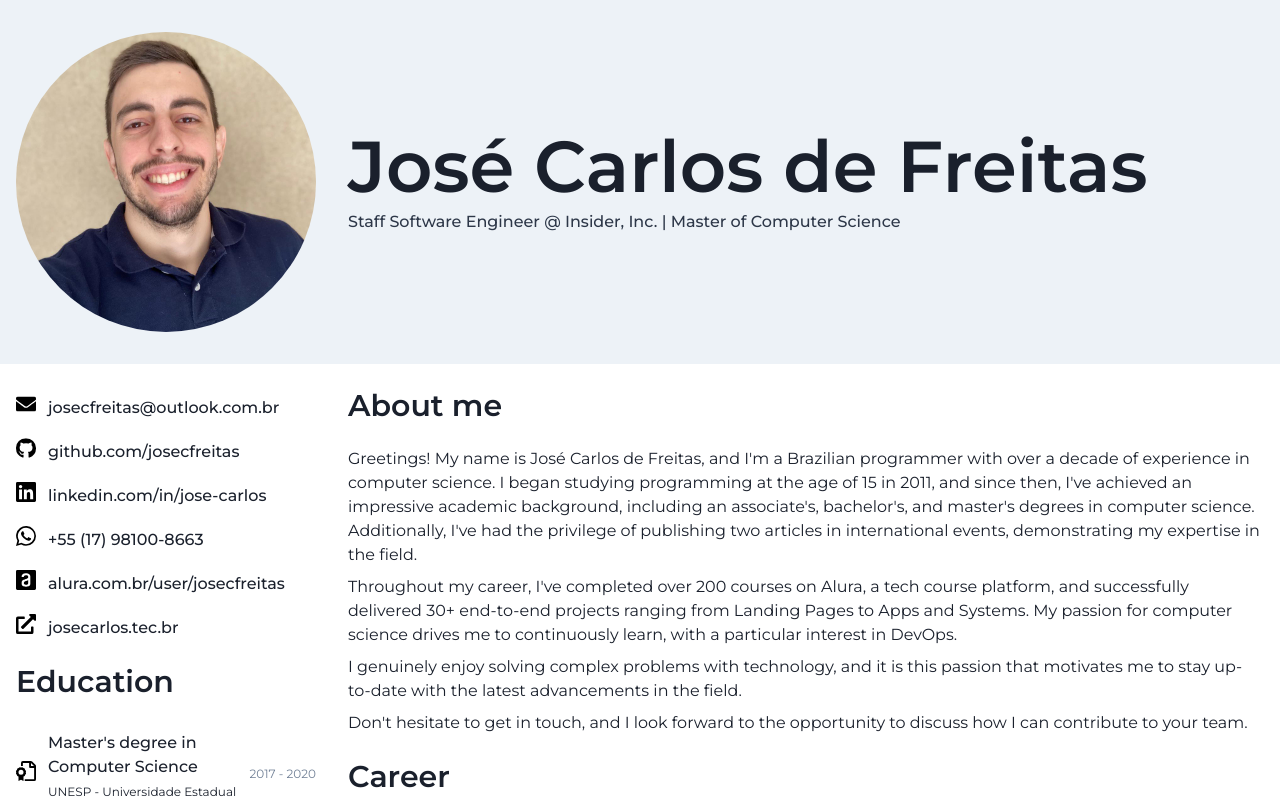
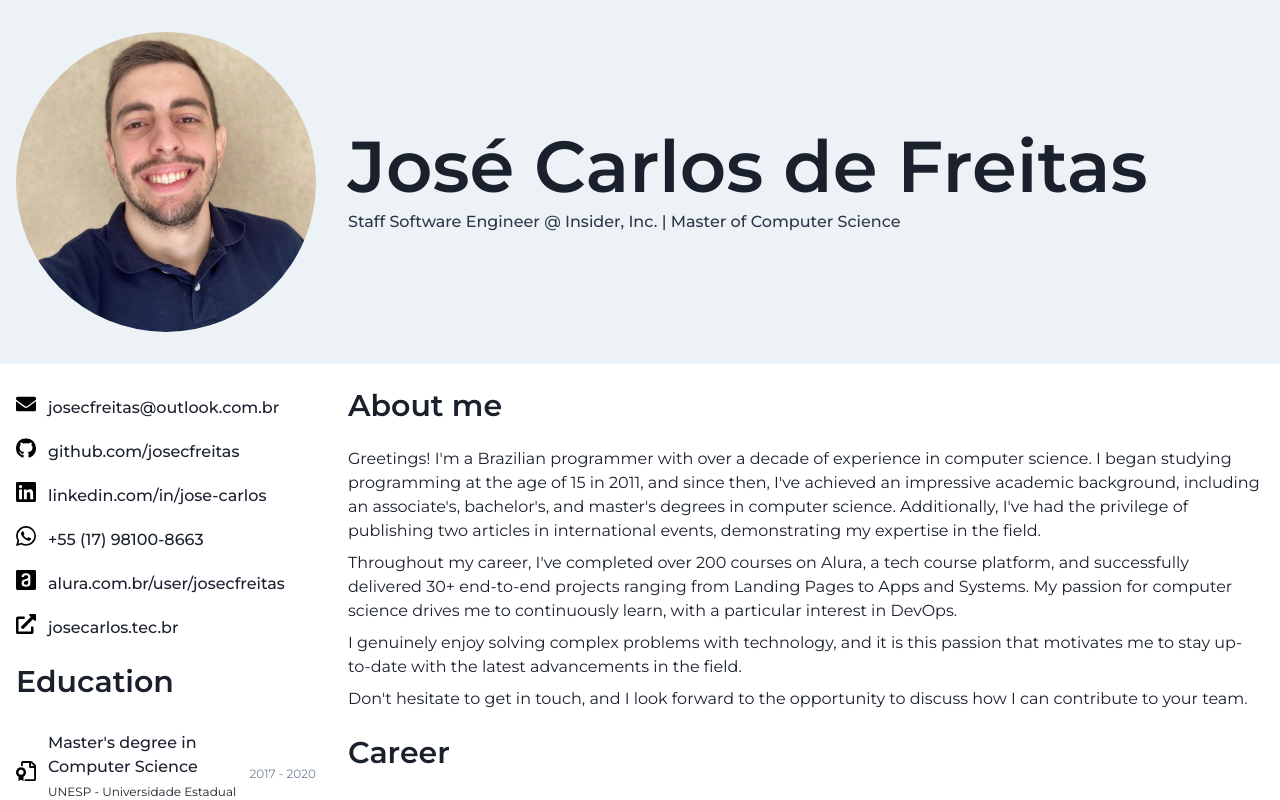
Before and after one commit to josecfreitas/my-cv, a Next.js app: page / in a window 1280 px wide. Shown: the top 800 px of the page. Built offline with nearby package versions, Linux system fonts and the light colour scheme.

Commit message:
update about-me

```diff
--- a/src/components/home/about-me.tsx
+++ b/src/components/home/about-me.tsx
@@ -6,13 +6,12 @@ export const AboutMe = () => (
   <Section>
     <SectionTitle>About me</SectionTitle>
     <Text>
-      Greetings! My name is José Carlos de Freitas, and I'm a Brazilian
-      programmer with over a decade of experience in computer science. I began
-      studying programming at the age of 15 in 2011, and since then, I've
-      achieved an impressive academic background, including an associate's,
-      bachelor's, and master's degrees in computer science. Additionally, I've
-      had the privilege of publishing two articles in international events,
-      demonstrating my expertise in the field.
+      Greetings! I'm a Brazilian programmer with over a decade of experience in
+      computer science. I began studying programming at the age of 15 in 2011,
+      and since then, I've achieved an impressive academic background, including
+      an associate's, bachelor's, and master's degrees in computer science.
+      Additionally, I've had the privilege of publishing two articles in
+      international events, demonstrating my expertise in the field.
     </Text>
     <Text>
       Throughout my career, I've completed over 200 courses on Alura, a tech
```
